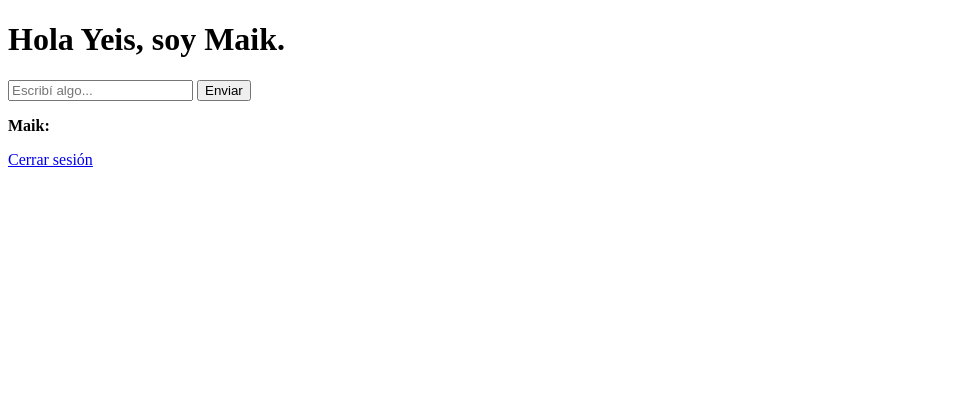
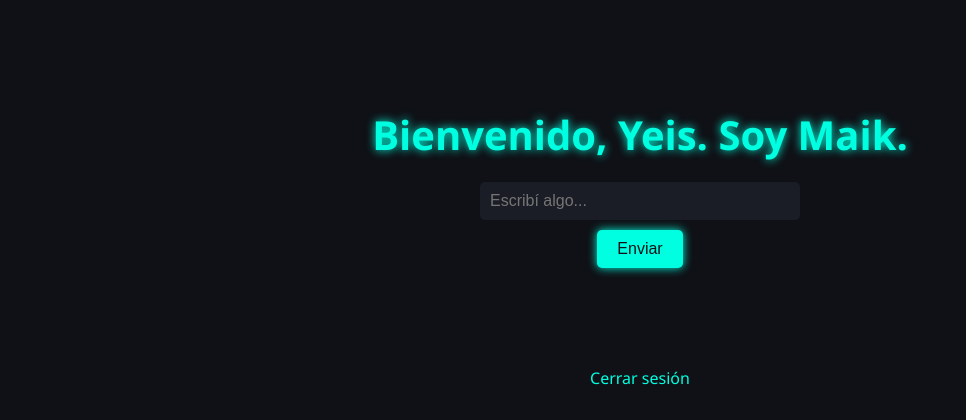
Before and after one commit to neggan23/maik-v1, a Flask app: page /maik in a window 1280 px wide. Shown: the top 420 px of the page, without its empty margins (0-966 px from the left). Before the commit the page ends 167 px from the top, so only its background shows below. Run offline with Flask 2, Linux system fonts and the light colour scheme; the visitor is signed in with stand-in values (Sample User, id 1).

Commit message:
Update maik.html

```diff
--- a/templates/maik.html
+++ b/templates/maik.html
@@ -3,6 +3,7 @@
 <head>
     <meta charset="UTF-8">
     <title>Panel de Maik</title>
+    <link rel="stylesheet" href="{{ url_for('static', filename='css/estilo_jarvis.css') }}">
     <script>
         async function enviarMensaje() {
             const mensaje = document.getElementById('mensaje').value;
@@ -17,10 +18,10 @@
     </script>
 </head>
 <body>
-    <h1>Hola Yeis, soy Maik.</h1>
+    <h1>Bienvenido, Yeis. Soy Maik.</h1>
     <input type="text" id="mensaje" placeholder="Escribí algo...">
     <button onclick="enviarMensaje()">Enviar</button>
-    <p><strong>Maik:</strong> <span id="respuesta"></span></p>
+    <p id="respuesta"></p>
     <a href="/salir">Cerrar sesión</a>
 </body>
 </html>
```
